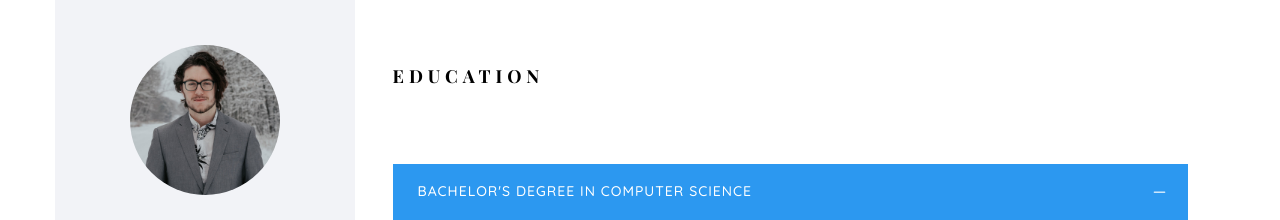
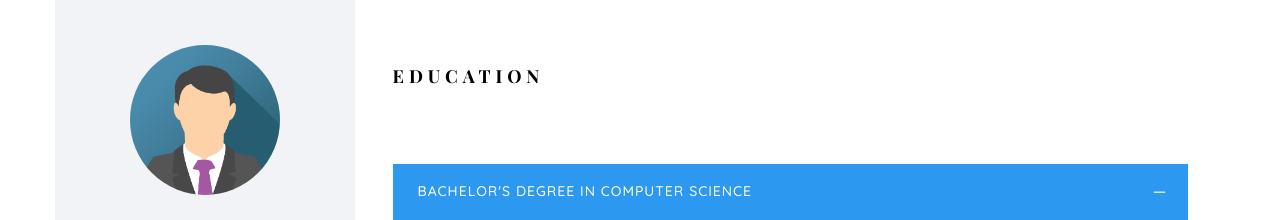
Before and after one commit to ilias-arm/personal-website, a plain HTML site: page index.html in a window 1280 px wide. Shown: the top 220 px of the page. Drawn offline with nearby package versions, Linux system fonts and the light colour scheme; files whose address does not match are found by name; a web font is replaced by a local one.

Commit message:
Changed image

```diff
--- a/index.html
+++ b/index.html
@@ -56,7 +56,7 @@
 		<a href="#" class="js-colorlib-nav-toggle colorlib-nav-toggle" data-toggle="collapse" data-target="#navbar" aria-expanded="false" aria-controls="navbar"><i></i></a>
 		<aside id="colorlib-aside" role="complementary" class="border js-fullheight">
 			<div class="text-center">
-				<div class="author-img" style="background-image: url(images/about.jpg);"></div>
+				<div class="author-img" style="background-image: url(images/about.png);"></div>
 				<h1 id="colorlib-logo"><a href="index.html">Ilias Armatas</a></h1>
 				<span class="position">Software Engineer - Greece</span>
 			</div>
```
Also changed, not shown: images/about.jpg (deleted), images/about.png (added).
